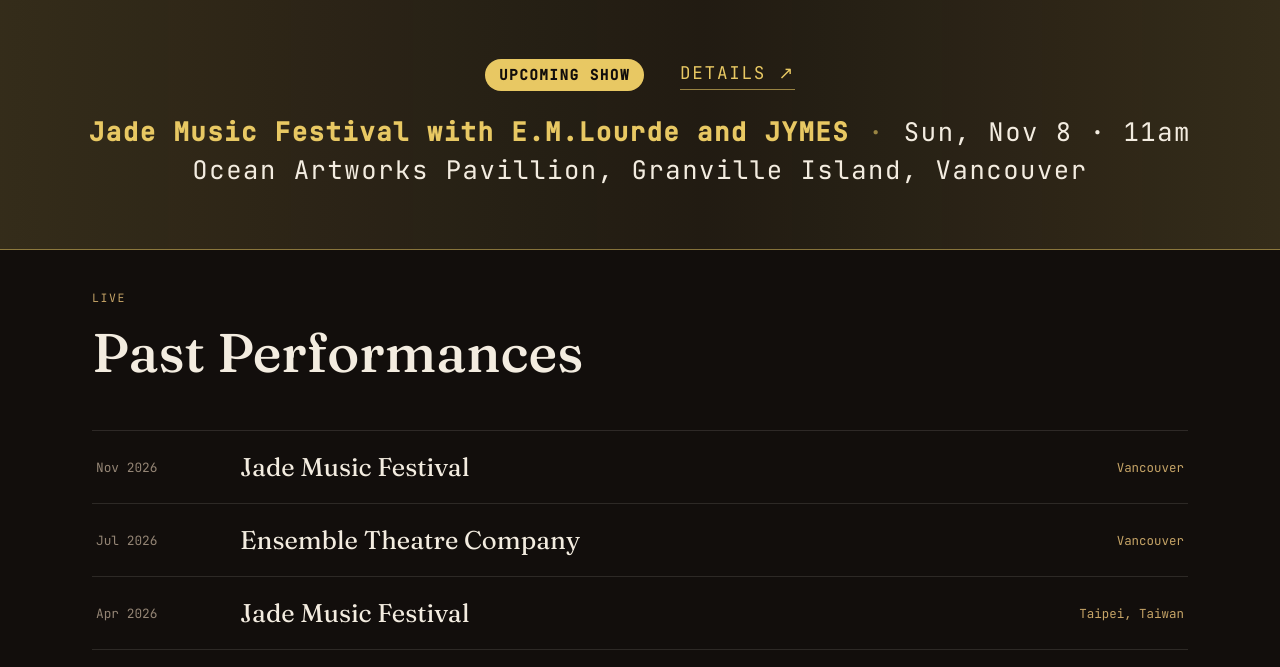
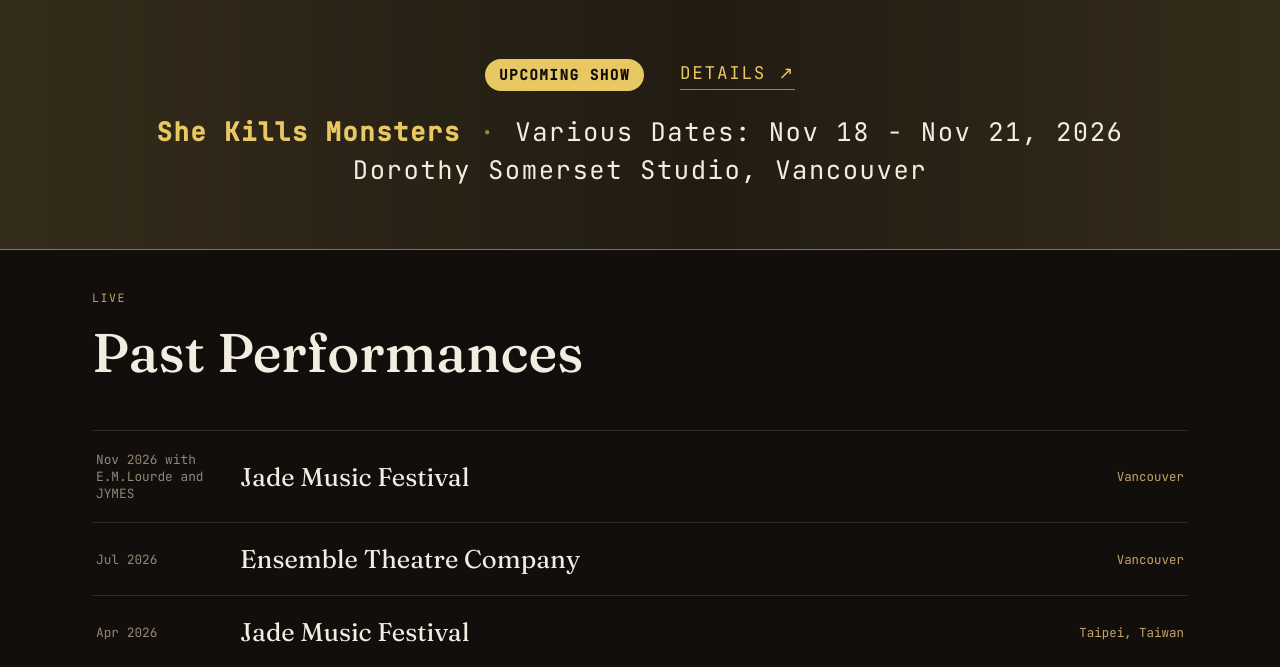
Before and after one commit to shian27/website, a plain HTML site: page index.html in a window 1280 px wide. Shown: the part 802-1469 px from the top of the page. Drawn offline with Linux system fonts and the light colour scheme.

Commit message:
Update show details for upcoming performance

```diff
--- a/index.html
+++ b/index.html
@@ -114,13 +114,13 @@
 
 <!-- ============ SHOW BANNER ============ -->
 <!-- Thin highlighted strip. The whole bar is one link to the JMF schedule. -->
-<a class="show-banner" id="show" href="https://jmfa.ca/schedule/" target="_blank" rel="noopener noreferrer"
+<a class="show-banner" id="show" href="https://www.showpass.com/ubcpc-shekillsmonsters/" target="_blank" rel="noopener noreferrer"
    aria-label="Free live show at Jade Music Festival, Saturday November 7, 2026, 2:30pm, Showcase B, Vancouver. Opens the Jade Music Festival schedule in a new tab.">
   <span class="show-badge">Upcoming Show</span>
   <span class="show-text">
-    <strong class="show-name">Jade Music Festival with E.M.Lourde and JYMES</strong>
-    <span class="show-sep" aria-hidden="true">·</span> <span class="show-when">Sun, Nov 8 · 11am</span> <br class="show-br">
-    <span class="show-where">Ocean Artworks Pavillion, Granville Island, Vancouver</span>
+    <strong class="show-name">She Kills Monsters</strong>
+    <span class="show-sep" aria-hidden="true">·</span> <span class="show-when">Various Dates: Nov 18 - Nov 21, 2026</span> <br class="show-br">
+    <span class="show-where">Dorothy Somerset Studio, Vancouver</span>
   </span>
   <span class="show-cta"><span class="show-cta-word">Details </span><span aria-hidden="true">↗</span></span>
 </a>
@@ -153,7 +153,7 @@
     </li>
 -->
     <li class="timeline-item reveal">
-      <span class="timeline-date">Nov 2026</span>
+      <span class="timeline-date">Nov 2026 with E.M.Lourde and JYMES</span>
       <span class="timeline-venue">Jade Music Festival</span>
       <span class="timeline-loc">Vancouver</span>
     </li>
@@ -316,7 +316,7 @@
 </section>
 
 <footer class="site-footer">
-  <span>© 2026 Violet Grace Test2</span>
+  <span>© 2026 Violet Grace</span>
   <a href="#top">Back to top ↑</a>
 </footer>
 
```
